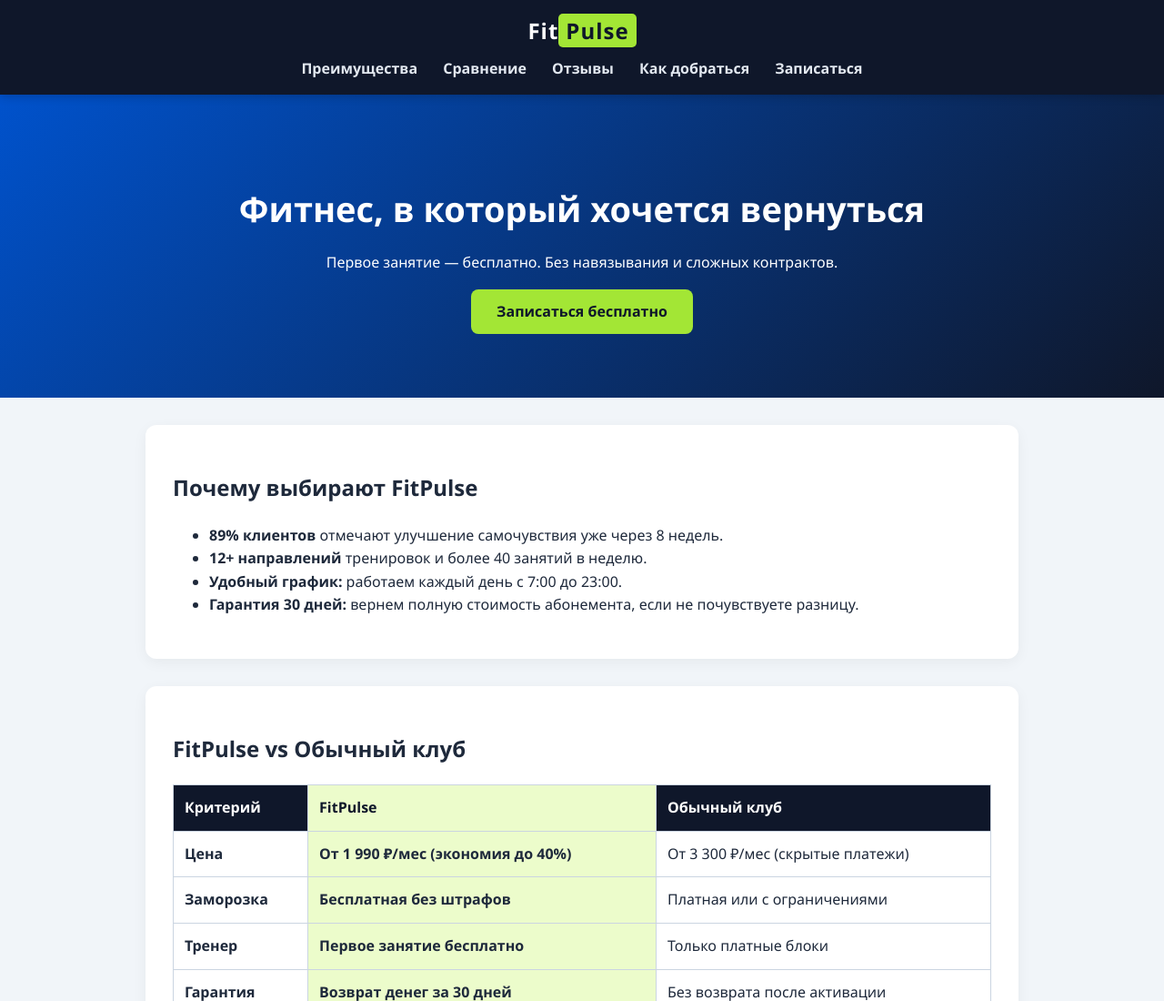
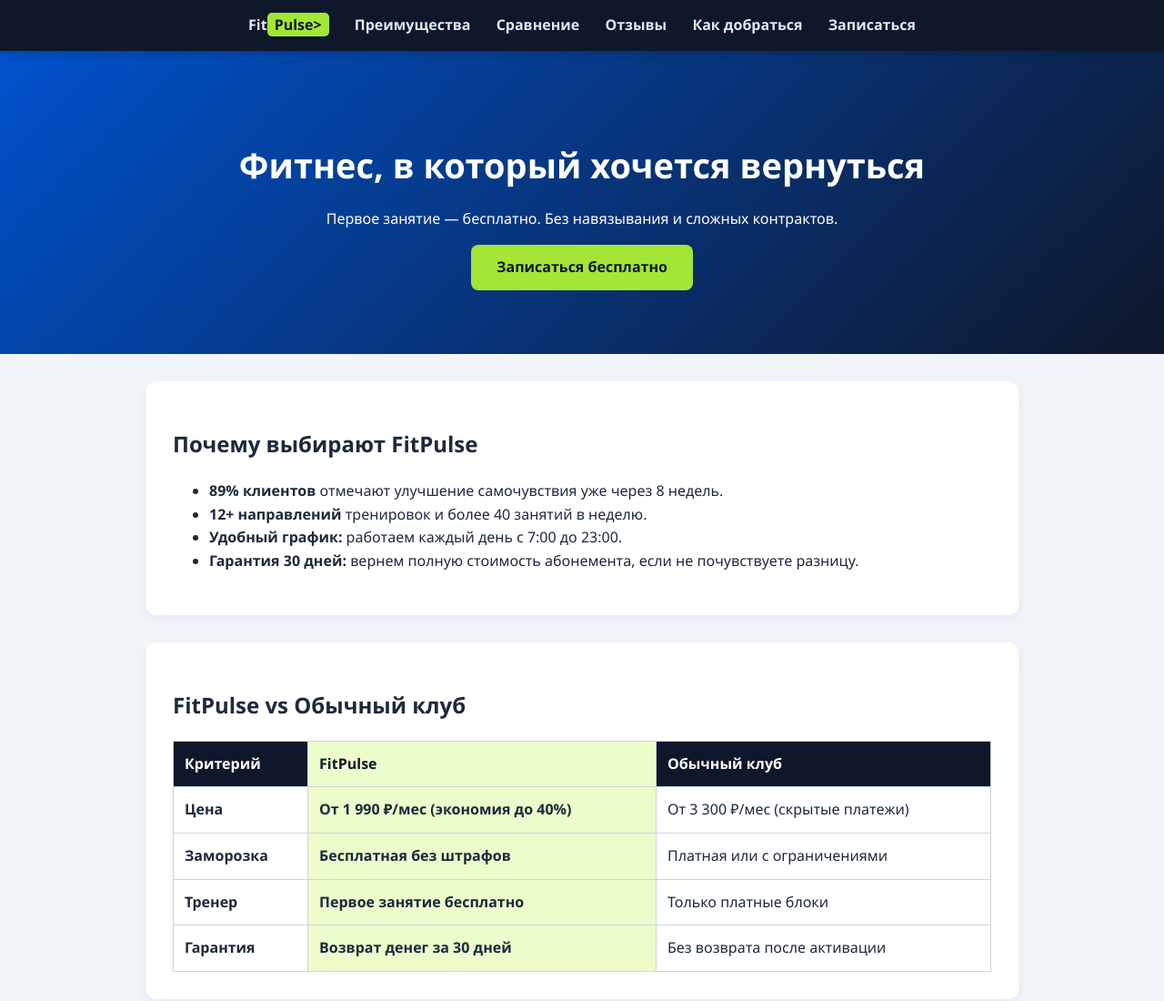
Before and after one commit to xvaqagdEEn/fitpulse, a plain HTML site: page index.1.html in a window 1280 px wide. Shown: the top 1100 px of the page at 91% size. Drawn offline with Linux system fonts and the light colour scheme.

Commit message:
Update index.1.html

```diff
--- a/index.1.html
+++ b/index.1.html
@@ -148,7 +148,7 @@
 
     <!-- Закрепленная шапка -->
     <div class="header">
-        <h2>Fit<span>Pulse</span></h2>
+        <a href="#" class="logo">Fit<span>Pulse></span></a>
         <a href="#about">Преимущества</a>
         <a href="#compare">Сравнение</a>
         <a href="#reviews">Отзывы</a>
```
